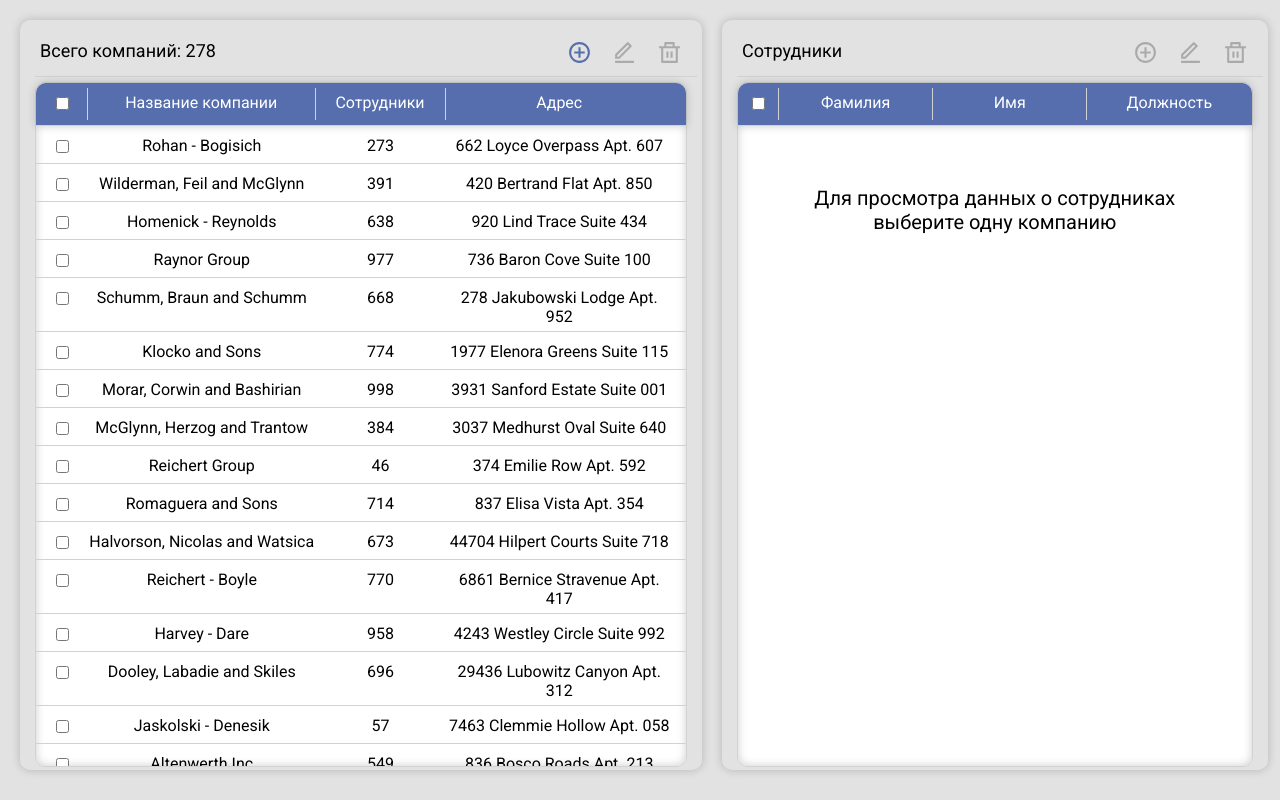
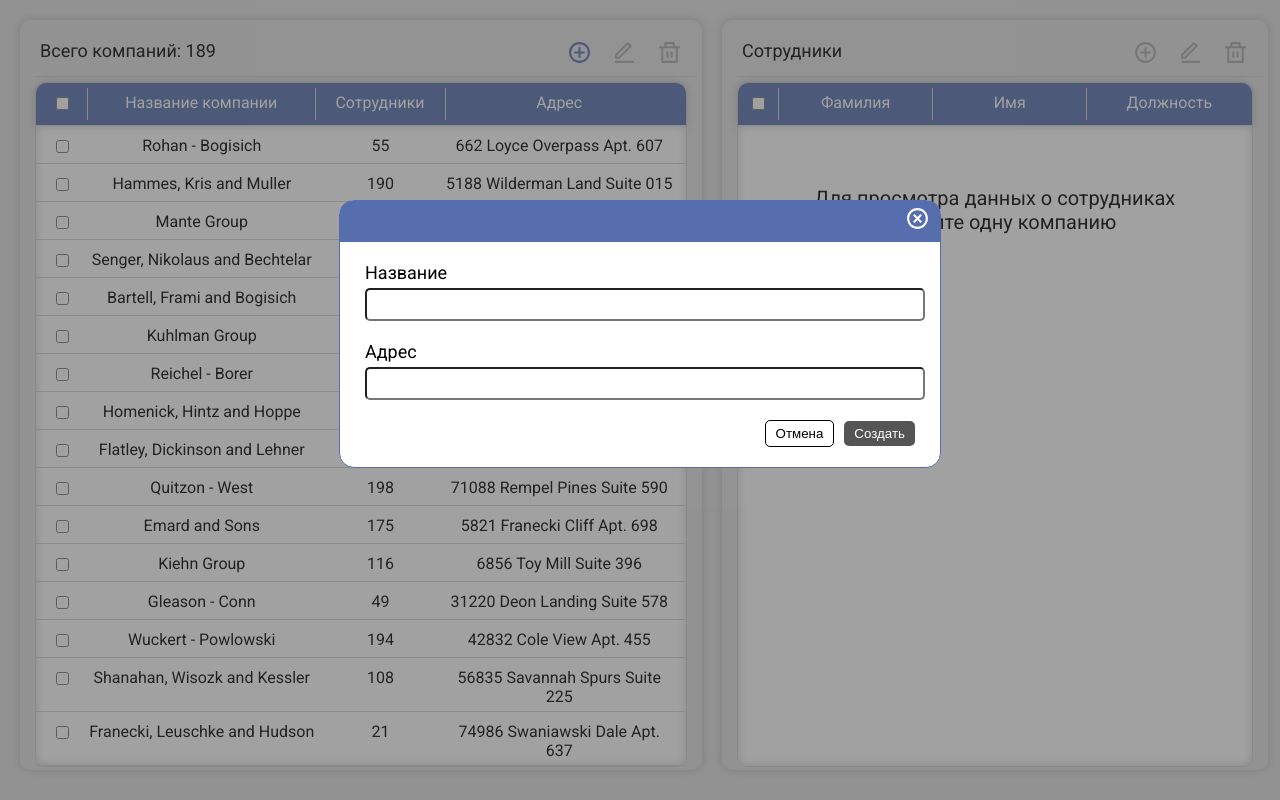
Before and after one commit to mikhail-ju/employee-accounting, a React (Create React App) app: page / in a window 1280 px wide. Both pictures are taken after a click on the icon 579 px from the left and 52 px from the top of the page. Built offline with nearby package versions, Linux system fonts and the light colour scheme.

Commit message:
Создание и редактирование компании

```diff
--- a/package.json
+++ b/package.json
@@ -13,7 +13,6 @@
     "@types/node": "^17.0.45",
     "@types/react": "^18.0.25",
     "@types/react-dom": "^18.0.9",
-    "lodash": "^4.17.21",
     "react": "^18.2.0",
     "react-dom": "^18.2.0",
     "react-icons": "^4.6.0",
--- a/src/App.tsx
+++ b/src/App.tsx
@@ -4,14 +4,16 @@ import TableEmployees from './Components/TableEmployees/TableEmployees';
 import Modal from "./Components/Modal/Modal";
 import {setAmount, setCompanies} from "./app/reducers/companies-slice";
 import getFakeData from "./Components/FakeData/GetFakeData";
-import {useDispatch} from "react-redux";
+import {useDispatch, useSelector} from "react-redux";
 import {faker} from '@faker-js/faker';
+import {RootState} from "./app/store";
 
 function App() {
     const dispatch = useDispatch();
+    const {visible} = useSelector((state: RootState) => state.modalReducer)
 
     useEffect(() => {
-        const amount = faker.datatype.number({min: 100, max: 300, precision: 1});
+        const amount = faker.datatype.number({min: 100, max: 200, precision: 1});
         dispatch(setAmount(amount));
         dispatch(setCompanies(getFakeData(amount)));
     }, []);
@@ -20,7 +22,7 @@ function App() {
         <div className='App'>
             <TableCompanies/>
             <TableEmployees/>
-            <Modal/>
+            {visible && <Modal/>}
         </div>
     );
 }
--- a/src/Components/FakeData/GetFakeData.tsx
+++ b/src/Components/FakeData/GetFakeData.tsx
@@ -24,7 +24,7 @@ export default function getFakeData (companyAmount: number) {
 
     const getCompanies = () => {
         const company: GetCompanies = (id) => {
-            const employeesAmount: number = faker.datatype.number({min: 1, max: 1000, precision: 1})
+            const employeesAmount: number = faker.datatype.number({min: 1, max: 200, precision: 1})
             return (
                 {
                     check: false,
--- a/src/Components/Modal/Modal.tsx
+++ b/src/Components/Modal/Modal.tsx
@@ -1,4 +1,4 @@
-import React from "react";
+import React, {useEffect, useState} from "react";
 import {useDispatch, useSelector} from "react-redux";
 import {RootState} from "../../app/store";
 import {RiCloseCircleLine} from "react-icons/ri";
@@ -7,24 +7,26 @@ import {
     clearSelectedCompanies, setAmount, setCompanies,
     clearSelectedEmployees,
 } from "../../app/reducers/companies-slice";
-import {Companies} from "../TableCompanies/TableCompaniesTypes";
+import CompaniesForm from "../TableCompanies/Components/CompaniesForm";
+import {Companies, CompaniesValues} from "../TableCompanies/TableCompaniesTypes";
 
 export default function Modal () {
-    const {mode, visible} =
-        useSelector((state: RootState) => state.modalReducer);
-    const {selectedCompanies, selectedEmployees, companies, employeesAmount, employees} =
-        useSelector((state: RootState) => state.companiesReducer);
+    const {mode} = useSelector((state: RootState) => state.modalReducer);
+    const {
+        selectedCompanies, selectedEmployees, companies,
+        employees, currentEmployee, currentCompany,
+    } = useSelector((state: RootState) => state.companiesReducer);
     const dispatch = useDispatch();
 
     const onDelete = () => {
-        if (mode.currentTable === 'companies') {
+        if (mode && mode.currentTable === 'companies') {
             const content = [...companies].filter((item) => {
                 return !selectedCompanies.includes(item.id);
             });
             dispatch(setCompanies(content));
             dispatch(setAmount(content.length));
             dispatch(clearSelectedCompanies());
-        } else if (mode.currentTable === 'employees') {
+        } else if (mode && mode.currentTable === 'employees') {
             const contentEmployees = [...employees].filter((item) => {
                 return !selectedEmployees.includes(item.id);
             });
@@ -41,14 +43,43 @@ export default function Modal () {
         dispatch(accept());
     }
 
-    const onAdd = () => {}
+    const onAdd = (values: CompaniesValues) => {
+        const newCompanies: Array<Companies> = [...companies];
+        const ids: Array<number> = newCompanies.map((item) => item.id)
+        newCompanies.unshift({
+            companyName: values.companyName,
+            address: values.address,
+            employeesAmount: 0,
+            employees: [],
+            id: Math.max(...ids) + 1,
+        });
+        dispatch(setCompanies(newCompanies));
+        dispatch(accept());
+    }
 
-    const onEdit = () => {}
+    const onEdit = (values: CompaniesValues) => {
+        if (currentCompany) {
+            const newCompanies: Array<Companies> = [...companies].map((item) => {
+                if (item.id === currentCompany.id) {
+                    return {
+                        companyName: values.companyName,
+                        address: values.address,
+                        employeesAmount: currentCompany.employeesAmount,
+                        employees: currentCompany.employees,
+                        id: currentCompany.id,
+                    };
+                } else {
+                    return item;
+                }
+            });
+            dispatch(setCompanies(newCompanies));
+            dispatch(accept());
+        }
+    }
 
     return (
         <div
             className='modal modal-background'
-            style={{display: visible ? 'block' : 'none'}}
             onClick={(e) => {
                 if (e.target === document.querySelector('.modal-background')) {
                     dispatch(setVisible(false));
@@ -64,36 +95,32 @@ export default function Modal () {
                         onClick={() => dispatch(setVisible(false))}
                     />
                 </div>
+                {mode && mode.currentMode === 'delete' &&
                     <div className='modal-form'>
-                    {mode.currentMode === 'delete' &&
-                        <p>Вы уверены?</p>
-                    }
-                </div>
+                        <p>Удалить выбранные элементы?</p>
                         <div className='modal-actions'>
-                    <button
-                        onClick={() => dispatch(setVisible(false))}
-                    >
+                            <button onClick={() => dispatch(setVisible(false))}>
                                 Отмена
                             </button>
-                    <button
-                        onClick={() => {
-                            switch (mode.currentMode) {
-                                case "add":
-                                    onAdd();
-                                    break;
-                                case "delete":
-                                    onDelete();
-                                    break;
-                                case "edit":
-                                    onEdit();
-                                    break;
-                                default: break;
-                            }
-                        }}
-                    >
-                        OK
+                            <button onClick={() => onDelete()}>
+                                Удалить
                             </button>
                         </div>
+                    </div>
+                }
+                {mode && mode.currentMode !== 'delete' &&
+                    <>
+                        {mode.currentTable === 'companies' &&
+                            <CompaniesForm
+                                onAdd={onAdd}
+                                onEdit={onEdit}
+                                onCancel={() => dispatch(setVisible(false))}
+                                mode={mode ? mode.currentMode : 'add'}
+                                values={mode?.currentMode === 'edit' ? currentCompany : null}
+                            />
+                        }
+                    </>
+                }
             </div>
         </div>
     );
--- a/src/Components/Modal/ModalTypes.d.ts
+++ b/src/Components/Modal/ModalTypes.d.ts
@@ -1,4 +1,4 @@
 export declare interface ModalMode {
-    currentMode: 'delete' | 'add' | 'edit' | null;
-    currentTable: 'companies' | 'employees' | null;
+    currentMode: 'delete' | 'add' | 'edit';
+    currentTable: 'companies' | 'employees';
 }
--- a/src/Components/TableCompanies/Components/CompaniesActions.tsx
+++ b/src/Components/TableCompanies/Components/CompaniesActions.tsx
@@ -12,10 +12,22 @@ export default function CompaniesActions (props: CompaniesActionsProps) {
     return (
         <div className='actions'>
             <div className='able'>
-                <RiAddCircleLine/>
+                <RiAddCircleLine
+                    onClick={() => {
+                        dispatch(setMode({currentMode: 'add', currentTable: 'companies'}));
+                        dispatch(setVisible(true));
+                    }}
+                />
             </div>
             <div className={`${selectedCompanies.length === 1 ? 'able' : 'disable'}`}>
-                <RiEditLine/>
+                <RiEditLine
+                    onClick={() => {
+                        if (selectedCompanies.length === 1) {
+                            dispatch(setMode({currentMode: 'edit', currentTable: 'companies'}));
+                            dispatch(setVisible(true));
+                        }
+                    }}
+                />
             </div>
             <div className={`${selectedCompanies.length !== 0 ? 'able' : 'disable'} delete-button`}>
                 <RiDeleteBinLine
--- /dev/null
+++ b/src/Components/TableCompanies/Components/CompaniesForm.tsx
@@ -0,0 +1,56 @@
+import {CompaniesFormProps} from "../TableCompaniesTypes";
+import {setVisible} from "../../../app/reducers/modal-slice";
+import React, {useEffect, useState} from "react";
+
+export default function CompaniesForm (props: CompaniesFormProps) {
+    const {values, onCancel, onAdd, onEdit, mode} = props;
+    const [name, changeName] =
+        useState<string>(values?.companyName ? values.companyName : '');
+    const [address, changeAddress] =
+        useState<string>(values?.address ? values.address : '');
+    const [able, setAble] = useState<boolean>(false);
+
+    useEffect(() => {
+        if (name.length > 0 && address.length > 0) {
+            setAble(true);
+        } else {
+            setAble(false);
+        }
+    }, [name, address]);
+
+    return (
+        <div className='modal-form'>
+            <div className='modal-fields'>
+                <span>Название</span>
+                <input
+                    defaultValue={name}
+                    onChange={(e) => {changeName(e.target.value)}}
+                />
+                <span>Адрес</span>
+                <input
+                    defaultValue={address}
+                    onChange={(e) => {changeAddress(e.target.value)}}
+                />
+            </div>
+            <div className='modal-actions'>
+                <button onClick={onCancel}>
+                    Отмена
+                </button>
+                <button
+                    className={able ? 'allowed' : 'blocked'}
+                    onClick={() => {
+                        if (able) {
+                            const result = {
+                                companyName: name,
+                                address: address,
+                            }
+                            mode === 'add' ? onAdd(result) : onEdit(result);
+                        }
+                    }}
+                >
+                    {mode === 'add' ? 'Создать' : 'Сохранить'}
+                </button>
+            </div>
+        </div>
+    );
+}
--- a/src/app/reducers/companies-slice.ts
+++ b/src/app/reducers/companies-slice.ts
@@ -9,6 +9,8 @@ export interface CompaniesState {
     employeesAmount: number;
     selectedCompanies: Array<number>;
     selectedEmployees: Array<number>;
+    currentCompany: Companies | null;
+    currentEmployee: Employees | null;
 }
 
 const initialState: CompaniesState = {
@@ -18,6 +20,8 @@ const initialState: CompaniesState = {
     employeesAmount: 0,
     selectedCompanies: [],
     selectedEmployees: [],
+    currentCompany: null,
+    currentEmployee: null,
 }
 
 export const companiesSlice = createSlice({
@@ -53,6 +57,7 @@ export const companiesSlice = createSlice({
                     return item.id === state.selectedCompanies[0];
                 })
                 if (currentCompany) {
+                    state.currentCompany = currentCompany;
                     state.employees = currentCompany.employees;
                     state.employeesAmount = currentCompany.employeesAmount;
                 }
@@ -60,6 +65,7 @@ export const companiesSlice = createSlice({
                 state.employees = [];
                 state.employeesAmount = 0;
                 state.selectedEmployees = [];
+                state.currentCompany = null;
             }
         },
         selectAllCompanies: (state) => {
@@ -69,9 +75,11 @@ export const companiesSlice = createSlice({
                 state.selectedCompanies = [];
                 state.companies.map((item) => state.selectedCompanies.push(item.id));
             }
+            state.currentCompany = null;
         },
         clearSelectedCompanies: (state) => {
             state.selectedCompanies = [];
+            state.currentCompany = null;
         },
         selectEmployee: (state, action: PayloadAction<number>) => {
             if (state.selectedEmployees.includes(action.payload)) {
@@ -81,6 +89,14 @@ export const companiesSlice = createSlice({
             } else {
                 state.selectedEmployees.push(action.payload);
             }
+            if (state.selectedEmployees.length === 1) {
+                const currentEmployee = state.employees.find((item) => {
+                    return item.id === state.selectedEmployees[0];
+                });
+                if (currentEmployee) state.currentEmployee = currentEmployee;
+            } else {
+                state.currentEmployee = null;
+            }
         },
         selectAllEmployees: (state) => {
             if (state.selectedEmployees.length === state.employeesAmount) {
@@ -89,9 +105,11 @@ export const companiesSlice = createSlice({
                 state.selectedEmployees = [];
                 state.employees.map((item) => state.selectedEmployees.push(item.id));
             }
+            state.currentEmployee = null;
         },
         clearSelectedEmployees: (state) => {
             state.selectedEmployees = [];
+            state.currentEmployee = null;
         },
     },
 })
--- a/src/app/reducers/modal-slice.ts
+++ b/src/app/reducers/modal-slice.ts
@@ -3,15 +3,12 @@ import {ModalMode} from "../../Components/Modal/ModalTypes";
 
 export interface ModalState {
     visible: boolean;
-    mode: ModalMode;
+    mode: ModalMode | null;
 }
 
 const initialState: ModalState = {
     visible: false,
-    mode: {
-        currentMode: null,
-        currentTable: null,
-    },
+    mode: null,
 }
 
 export const modalSlice = createSlice({
@@ -19,12 +16,12 @@ export const modalSlice = createSlice({
     initialState,
     reducers: {
         setVisible: (state, action: PayloadAction<boolean>) => {
-            if (!state.mode.currentMode || !state.mode.currentTable) {
+            if (!state.mode) {
                 state.visible = false;
             } else {
                 state.visible = action.payload;
                 if (!action.payload) {
-                    state.mode = {currentMode: null, currentTable: null}
+                    state.mode = null;
                 }
             }
         },
@@ -32,7 +29,7 @@ export const modalSlice = createSlice({
             state.mode = action.payload;
         },
         accept: (state) => {
-            state.mode = {currentMode: null, currentTable: null}
+            state.mode = null;
             state.visible = false;
         }
     },
--- a/src/index.css
+++ b/src/index.css
@@ -170,17 +170,39 @@ body {
   cursor: pointer;
 }
 .modal-form {
-  padding: 10px 20px;
+  padding: 20px 25px;
+}
+.modal-fields {
+  display: -webkit-box;
+  display: -ms-flexbox;
+  display: flex;
+  -webkit-box-orient: vertical;
+  -webkit-box-direction: normal;
+      -ms-flex-direction: column;
+          flex-direction: column;
+}
+.modal-fields span {
+  margin-bottom: 5px;
+}
+.modal-fields input {
+  width: 100%;
+  margin-bottom: 20px;
+  font-size: 20px;
+  border-radius: 5px;
+  padding: 3px;
 }
 .modal-actions {
-  padding: 10px;
-  width: 97%;
+  width: 100%;
   text-align: end;
 }
 .modal-actions button:first-child {
   background-color: #ffffff;
   color: #000000;
   border: 1px solid #000000;
+}
+.modal-actions button.blocked {
+  background-color: #555555;
+  cursor: not-allowed;
 }
 .modal-actions button {
   border-radius: 5px;
--- a/src/style.scss
+++ b/src/style.scss
@@ -160,16 +160,33 @@ body {
     }
   }
   &-form {
-    padding: 10px 20px;
+    padding: 20px 25px;
+  }
+  &-fields {
+    display: flex;
+    flex-direction: column;
+    span {
+      margin-bottom: 5px;
+    }
+    input {
+      width: 100%;
+      margin-bottom: 20px;
+      font-size: 20px;
+      border-radius: 5px;
+      padding: 3px;
+    }
   }
   &-actions {
-    padding: 10px;
-    width: 97%;
+    width: 100%;
     text-align: end;
     button:first-child {
       background-color: #ffffff;
       color: #000000;
       border: 1px solid #000000;
+    }
+    button.blocked {
+      background-color: #555555;
+      cursor: not-allowed;
     }
     button {
       border-radius: 5px;
```
Also changed, not shown: src/Components/TableCompanies/TableCompaniesTypes.d.ts (+13 -0 lines), 1 other file (tests, documents, lock files or other folders). Lines whose indentation alone changed are shown as unchanged.
